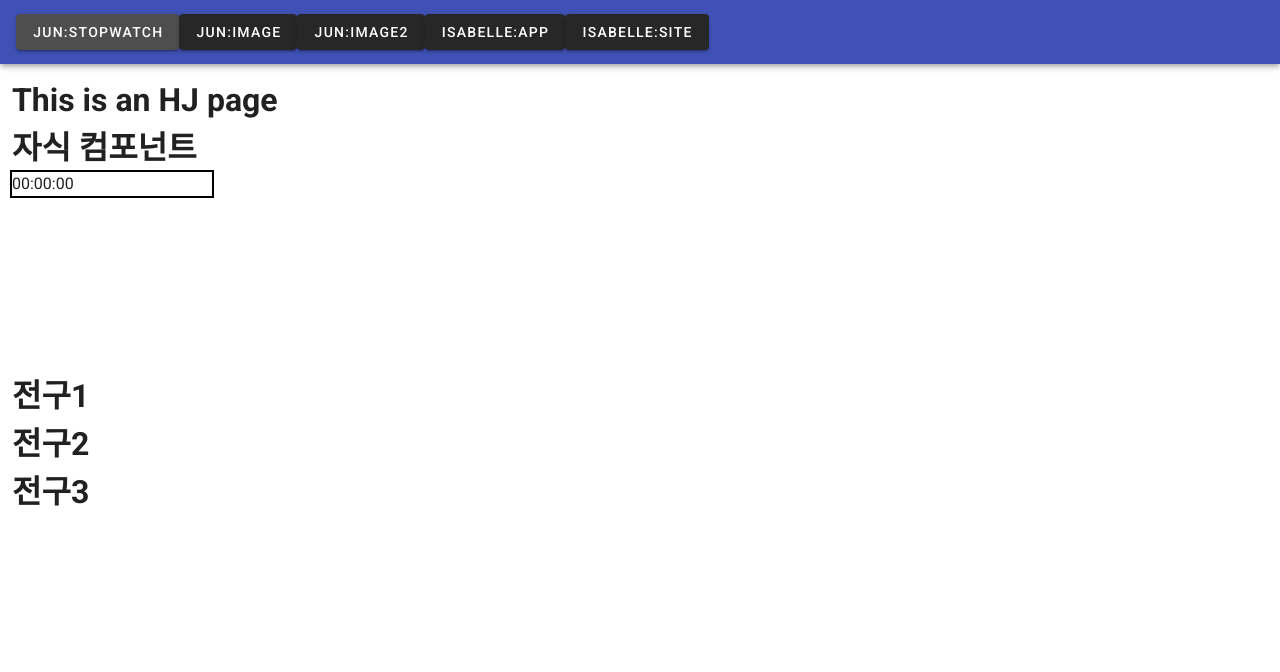
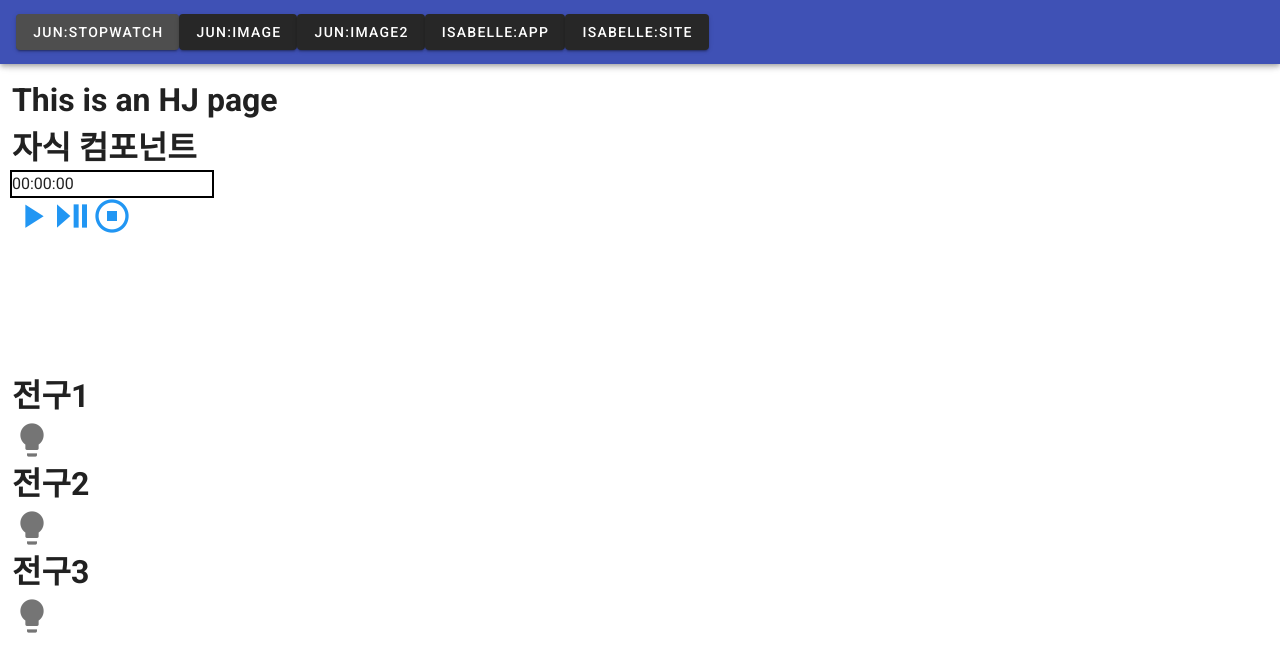
Before and after one commit to aiden-soulware/skhu-sample, a Vue app: page /jun/stopwatch in a window 1280 px wide. Shown: the top 672 px of the page. Built offline with nearby package versions, Linux system fonts and the light colour scheme.

Commit message:
hj button update

```diff
--- a/src/router/index.js
+++ b/src/router/index.js
@@ -8,7 +8,7 @@ const routes = [
   {
     path: '/',
     name: 'Home',
-    component: () => import(/* webpackChunkName: "about" */ '../views/home.vue')
+    component: () => import(/* webpackChunkName: "about" */ '../views/Home.vue')
   },
   {
     path: '/jun',
--- a/src/views/jun/timelight/lighttime.vue
+++ b/src/views/jun/timelight/lighttime.vue
@@ -2,8 +2,11 @@
   <div>
     <h1>{{ bulb }}</h1>
 
-    <div v-if="nameOfChild === 'ON'">
-      {{ nameOfChild }}
+    <div v-if="nameOfChild != 'ON'">
+      <v-icon x-large>mdi-lightbulb</v-icon>
+    </div>
+    <div v-else>
+      <v-icon x-large color="yellow">mdi-lightbulb-outline</v-icon>
     </div>
   </div>
 </template>
--- a/src/views/jun/timelight/stopbutton.vue
+++ b/src/views/jun/timelight/stopbutton.vue
@@ -5,12 +5,10 @@
     <div id="timerBox" class="timerBox">
       {{ time }}
     </div>
-    <div class="btnBox">
-      <i @click="start" class="fa fa-play" aria-hidden="true"></i>
-      <i @click="pause" class="fa fa-pause" aria-hidden="true"></i>
-      <i @click="stop" class="fa fa-stop" aria-hidden="true"></i>
+    <v-icon x-large @click="start" color="blue">mdi-play</v-icon>
+    <v-icon x-large @click="pause" color="blue">mdi-play-pause</v-icon>
+    <v-icon x-large @click="stop" color="blue">mdi-stop-circle-outline</v-icon>
 
-    </div>
 
   </div>
 </template>
```
